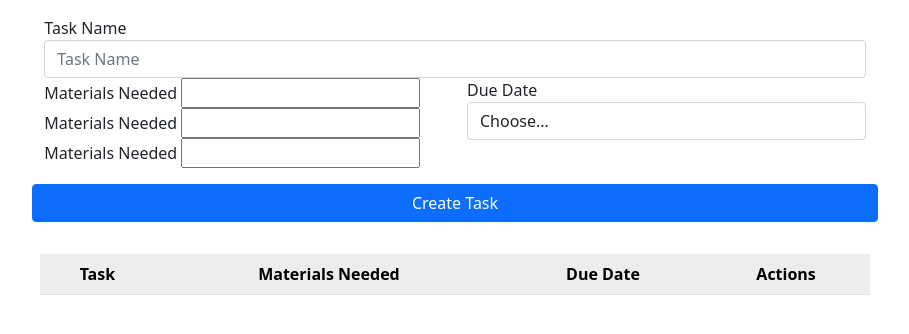
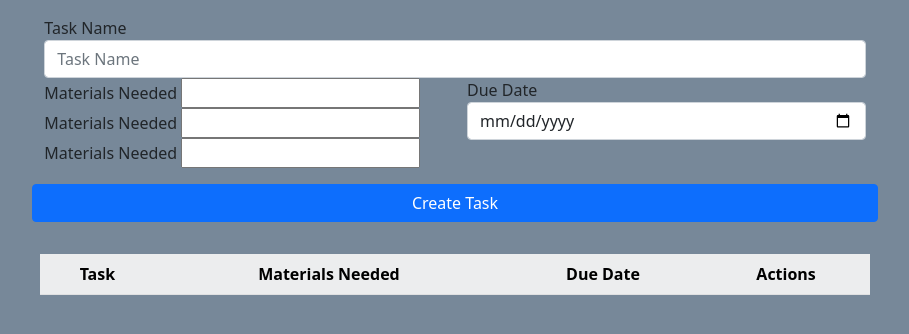
Before and after one commit to wlsaylor/group-final-project, a website: page index.html in a window 1280 px wide. Shown: the whole page, without its empty margins (185-1094 px from the left). Drawn offline with nearby package versions, Linux system fonts and the light colour scheme.

Commit message:
updated HTML and adding background color

```diff
--- a/index.html
+++ b/index.html
@@ -101,10 +101,8 @@
 
                     <div class="form-group col-lg-6">
                         <label for="due-date">Due Date</label>
-                        <select id="due-date" class="form-control">
-                            <option selected>Choose...</option>
-                            <option>Test Date</option>
-                        </select>
+                        <input type="date" class="form-control" id="due-date">
+                    </input>
                     </div>
                     <button class="btn btn-primary mt-3" id="new-task" onclick="onCreateTask()" type="button">Create
                         Task</button>
--- a/styles.css
+++ b/styles.css
@@ -0,0 +1,3 @@
+body {
+    background: lightslategray;
+}
```
